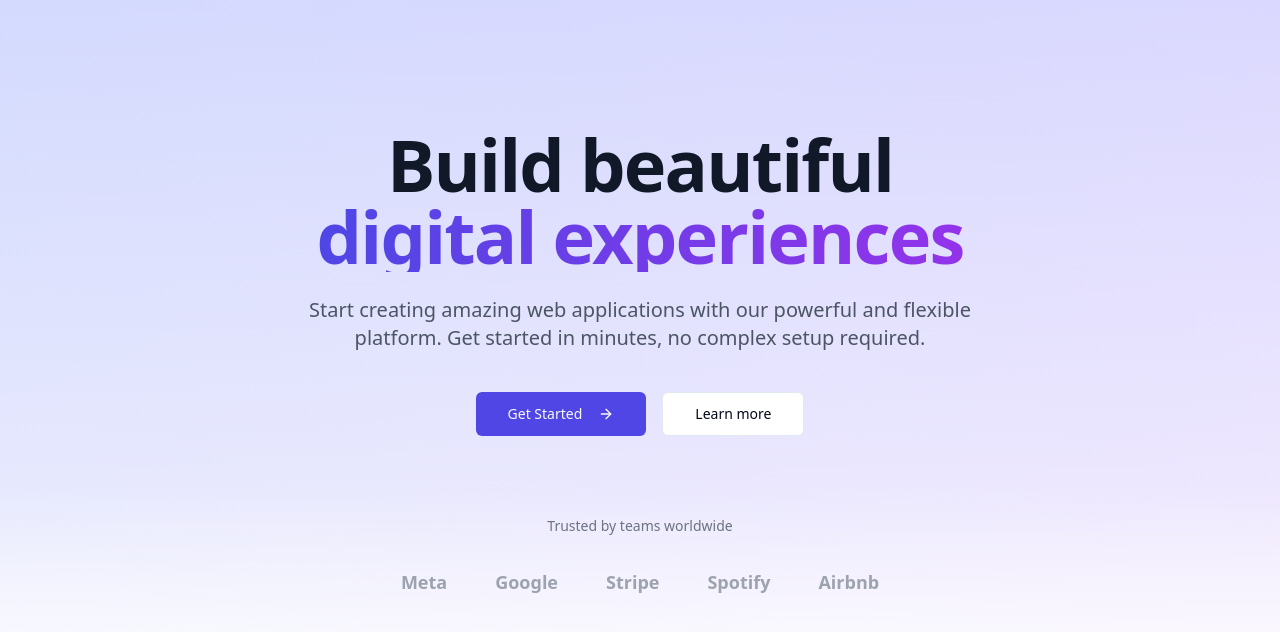
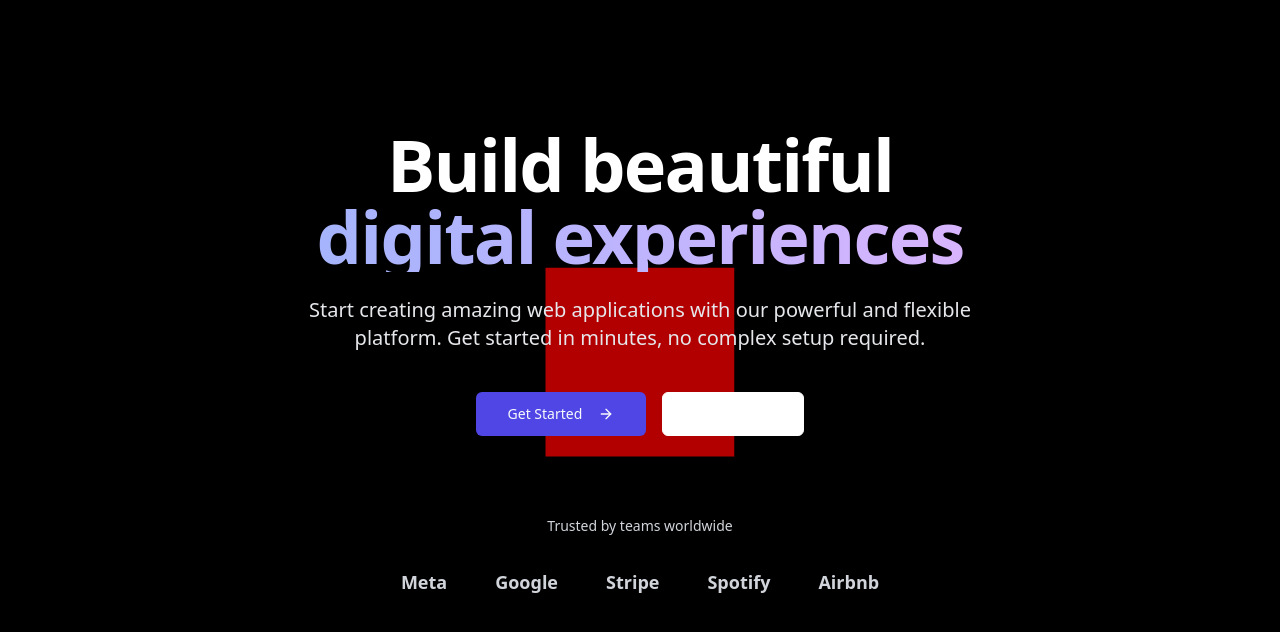
Before and after one commit to Abil-Shrestha/Landing-page, a React (Vite) app: page / in a window 1280 px wide. Shown: the top 632 px of the page. Built offline with nearby package versions, Linux system fonts and the light colour scheme.

Commit message:
Add hero section background shader
Implement a shader background for the hero section.

```diff
--- a/package.json
+++ b/package.json
@@ -39,6 +39,8 @@
     "@radix-ui/react-toggle": "^1.1.0",
     "@radix-ui/react-toggle-group": "^1.1.0",
     "@radix-ui/react-tooltip": "^1.1.4",
+    "@react-three/drei": "^9.122.0",
+    "@react-three/fiber": "^8.15.19",
     "@tanstack/react-query": "^5.56.2",
     "class-variance-authority": "^0.7.1",
     "clsx": "^2.1.1",
@@ -58,6 +60,7 @@
     "sonner": "^1.5.0",
     "tailwind-merge": "^2.5.2",
     "tailwindcss-animate": "^1.0.7",
+    "three": "^0.133.1",
     "vaul": "^0.9.3",
     "zod": "^3.23.8"
   },
--- a/src/components/HeroSection.tsx
+++ b/src/components/HeroSection.tsx
@@ -2,26 +2,28 @@
 import React from "react";
 import { Button } from "@/components/ui/button";
 import { ArrowRight } from "lucide-react";
+import ShaderCanvas from "./ShaderCanvas";
 
 const HeroSection = () => {
   return (
-    <div className="relative overflow-hidden bg-gradient-to-b from-indigo-100 to-white">
-      <div className="absolute inset-0">
-        <div className="absolute inset-0 bg-gradient-to-r from-indigo-500/10 to-purple-500/10" />
-        <div className="absolute bottom-0 left-0 right-0 h-[30vh] bg-gradient-to-t from-white to-transparent" />
-      </div>
+    <div className="relative overflow-hidden">
+      {/* Shader background */}
+      <ShaderCanvas />
+
+      {/* Content overlay */}
+      <div className="absolute inset-0 bg-black/30" />
 
       <div className="relative mx-auto max-w-7xl px-6 py-24 sm:py-32 lg:px-8">
         <div className="flex flex-col items-center text-center">
-          <h1 className="animate-fade-in text-4xl font-bold tracking-tight text-gray-900 sm:text-6xl md:text-7xl">
+          <h1 className="animate-fade-in text-4xl font-bold tracking-tight text-white sm:text-6xl md:text-7xl">
             <span className="block">Build beautiful</span>
-            <span className="block bg-gradient-to-r from-indigo-600 to-purple-600 bg-clip-text text-transparent">
+            <span className="block bg-gradient-to-r from-indigo-300 to-purple-300 bg-clip-text text-transparent">
               digital experiences
             </span>
           </h1>
 
           <div className="mt-6 max-w-2xl">
-            <p className="text-xl text-gray-600">
+            <p className="text-xl text-gray-200">
               Start creating amazing web applications with our powerful and flexible platform. Get started in minutes, no complex setup required.
             </p>
           </div>
@@ -31,16 +33,16 @@ const HeroSection = () => {
               Get Started <ArrowRight className="ml-2 h-4 w-4" />
             </Button>
 
-            <Button size="lg" variant="outline">
+            <Button size="lg" variant="outline" className="border-white text-white hover:bg-white/20">
               Learn more
             </Button>
           </div>
 
           <div className="mt-16 flex flex-col items-center gap-8 sm:mt-20">
-            <p className="text-sm font-medium text-gray-500">Trusted by teams worldwide</p>
+            <p className="text-sm font-medium text-gray-300">Trusted by teams worldwide</p>
             <div className="flex flex-wrap items-center justify-center gap-8 sm:gap-12">
               {["Meta", "Google", "Stripe", "Spotify", "Airbnb"].map((company) => (
-                <div key={company} className="text-lg font-semibold text-gray-400">{company}</div>
+                <div key={company} className="text-lg font-semibold text-gray-300">{company}</div>
               ))}
             </div>
           </div>
--- /dev/null
+++ b/src/components/ShaderBackground.tsx
@@ -0,0 +1,79 @@
+
+import React, { useRef } from 'react';
+import { useFrame } from '@react-three/fiber';
+import { shaderMaterial } from '@react-three/drei';
+import * as THREE from 'three';
+import { extend } from '@react-three/fiber';
+
+// Create a custom shader material
+const ShaderMaterial = shaderMaterial(
+  {
+    iTime: 0,
+    iResolution: new THREE.Vector2(1, 1),
+  },
+  // Vertex shader
+  `
+    void main() {
+      gl_Position = vec4(position, 1.0);
+    }
+  `,
+  // Fragment shader from user's code
+  `
+    uniform float iTime;
+    uniform vec2 iResolution;
+
+    #define t iTime
+    #define r iResolution.xy
+
+    void mainImage( out vec4 fragColor, in vec2 fragCoord ){
+      vec3 c;
+      float l,z=t;
+      for(int i=0;i<3;i++) {
+        vec2 uv,p=fragCoord.xy/r;
+        uv=p;
+        p-=.5;
+        p.x*=r.x/r.y;
+        z+=.07;
+        l=length(p);
+        uv+=p/l*(sin(z)+1.)*abs(sin(l*9.-z-z));
+        c[i]=.01/length(mod(uv,1.)-.5);
+      }
+      fragColor=vec4(c/l,t);
+    }
+
+    void main() {
+      mainImage(gl_FragColor, gl_FragCoord.xy);
+    }
+  `
+);
+
+// Register the material
+extend({ ShaderMaterial });
+
+// Create component types
+declare global {
+  namespace JSX {
+    interface IntrinsicElements {
+      'shaderMaterial': any;
+    }
+  }
+}
+
+const ShaderBackground = () => {
+  const materialRef = useRef<any>();
+
+  useFrame((state) => {
+    if (materialRef.current) {
+      materialRef.current.iTime = state.clock.getElapsedTime();
+    }
+  });
+
+  return (
+    <mesh>
+      <planeGeometry args={[2, 2]} />
+      <shaderMaterial ref={materialRef} />
+    </mesh>
+  );
+};
+
+export default ShaderBackground;
--- /dev/null
+++ b/src/components/ShaderCanvas.tsx
@@ -0,0 +1,37 @@
+
+import React, { useEffect, useRef } from 'react';
+import { Canvas } from '@react-three/fiber';
+import ShaderBackground from './ShaderBackground';
+
+interface ShaderCanvasProps {
+  className?: string;
+}
+
+const ShaderCanvas: React.FC<ShaderCanvasProps> = ({ className }) => {
+  const containerRef = useRef<HTMLDivElement>(null);
+
+  useEffect(() => {
+    // Update canvas size on window resize
+    const handleResize = () => {
+      if (containerRef.current) {
+        const { width, height } = containerRef.current.getBoundingClientRect();
+      }
+    };
+
+    window.addEventListener('resize', handleResize);
+    return () => window.removeEventListener('resize', handleResize);
+  }, []);
+
+  return (
+    <div
+      ref={containerRef}
+      className={`absolute inset-0 z-0 ${className || ''}`}
+    >
+      <Canvas>
+        <ShaderBackground />
+      </Canvas>
+    </div>
+  );
+};
+
+export default ShaderCanvas;
--- a/src/pages/Index.tsx
+++ b/src/pages/Index.tsx
@@ -4,7 +4,7 @@ import HeroSection from "@/components/HeroSection";
 
 const Index = () => {
   return (
-    <div className="min-h-screen bg-white">
+    <div className="min-h-screen bg-black">
       <HeroSection />
     </div>
   );
```
Also changed, not shown: 1 other file (tests, documents, lock files or other folders).
